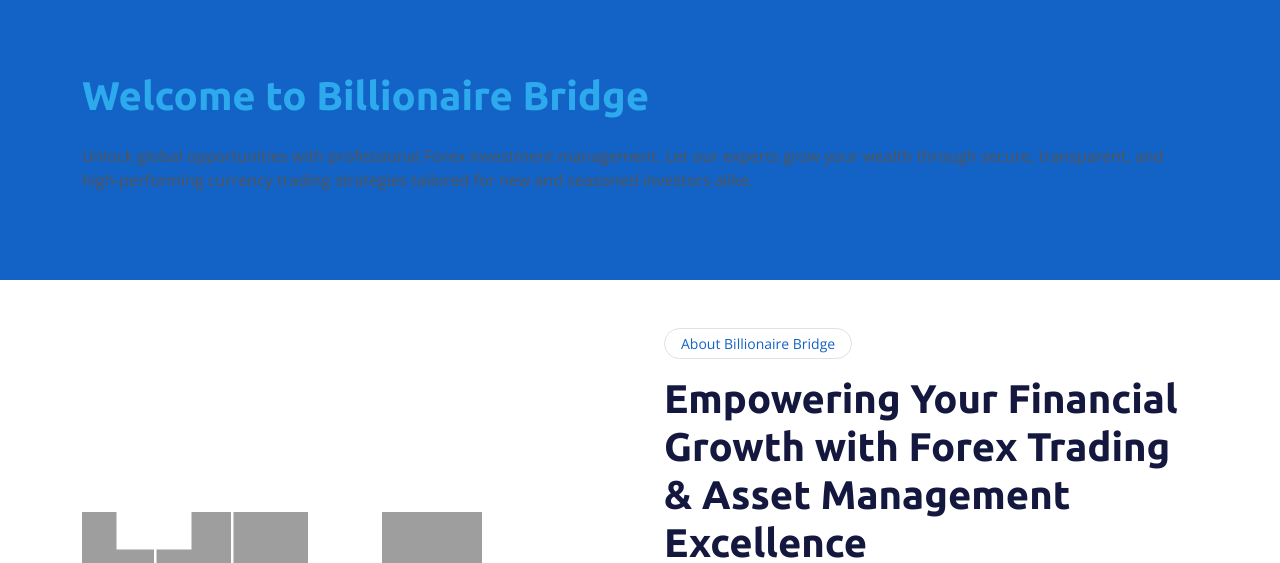
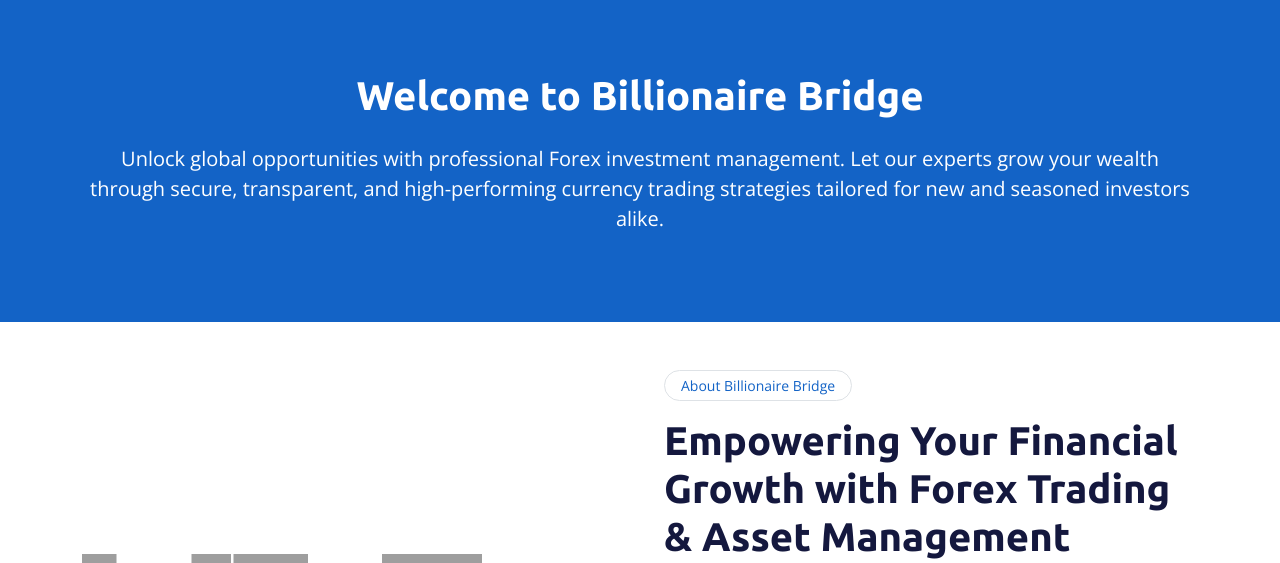
Before and after one commit to vijayvanve06/BillionaireBridge, a PHP site: page / in a window 1280 px wide. Shown: the part 800-1363 px from the top of the page. Run offline with PHP 8.4, Linux system fonts and the light colour scheme; some libraries are stand-ins or nearby versions; grey boxes are pictures that could not be loaded.

Commit message:
Update style.css

```diff
--- a/css/style.css
+++ b/css/style.css
@@ -545,4 +545,7 @@
 .feature div{ font-size: 24px;}
 
 h1.text-white{ color: #2daaed !important;}
+
 .bannerBtn{ color: #000 !important; background: #2daaed ; border: 1px solid #0C131D; font-weight: bold;}
+.WelcomeText{ color: #fff !important; text-align: center; font-size: 20px;}
+.WelcomeText h1{ color: #fff !important;}
```
